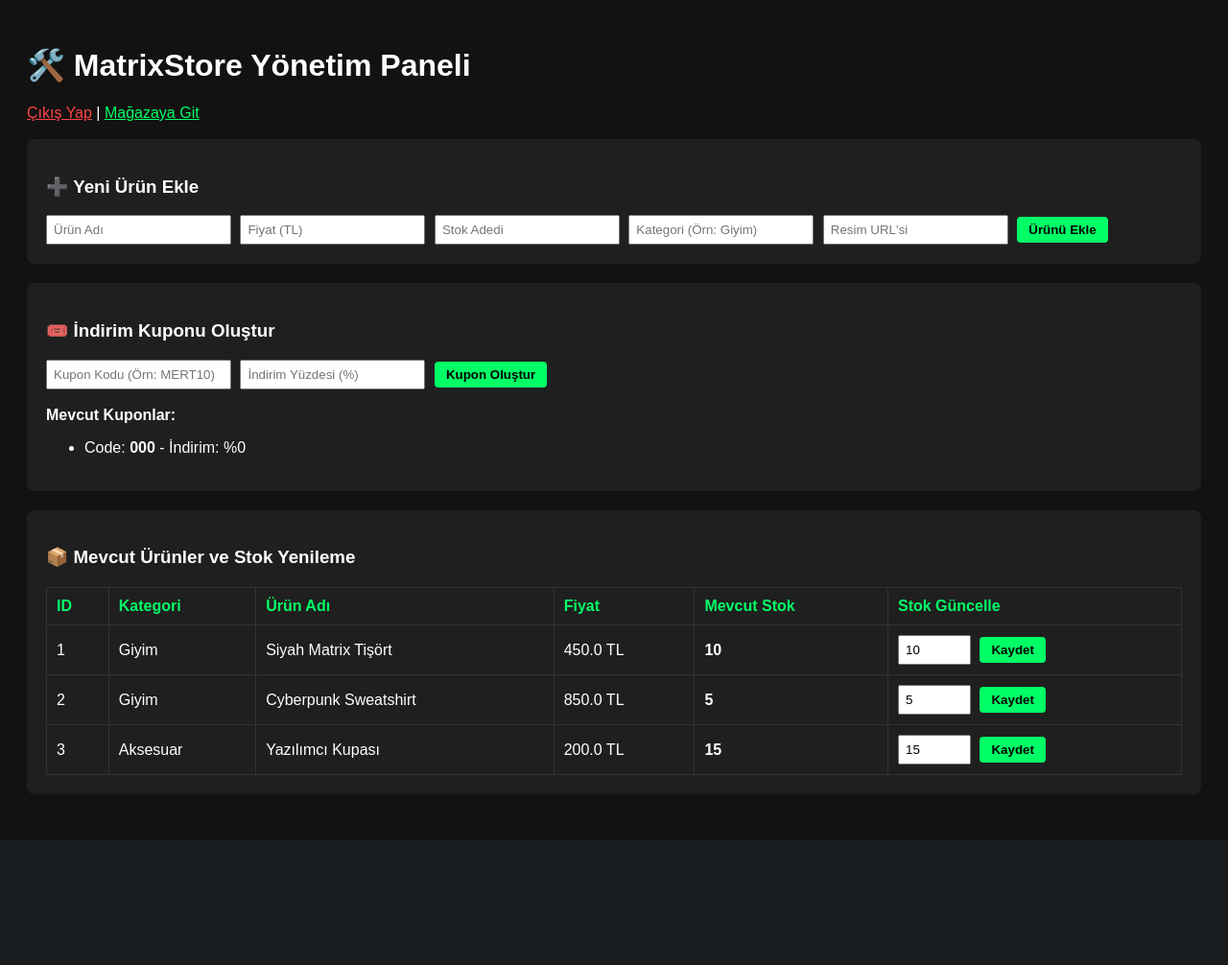
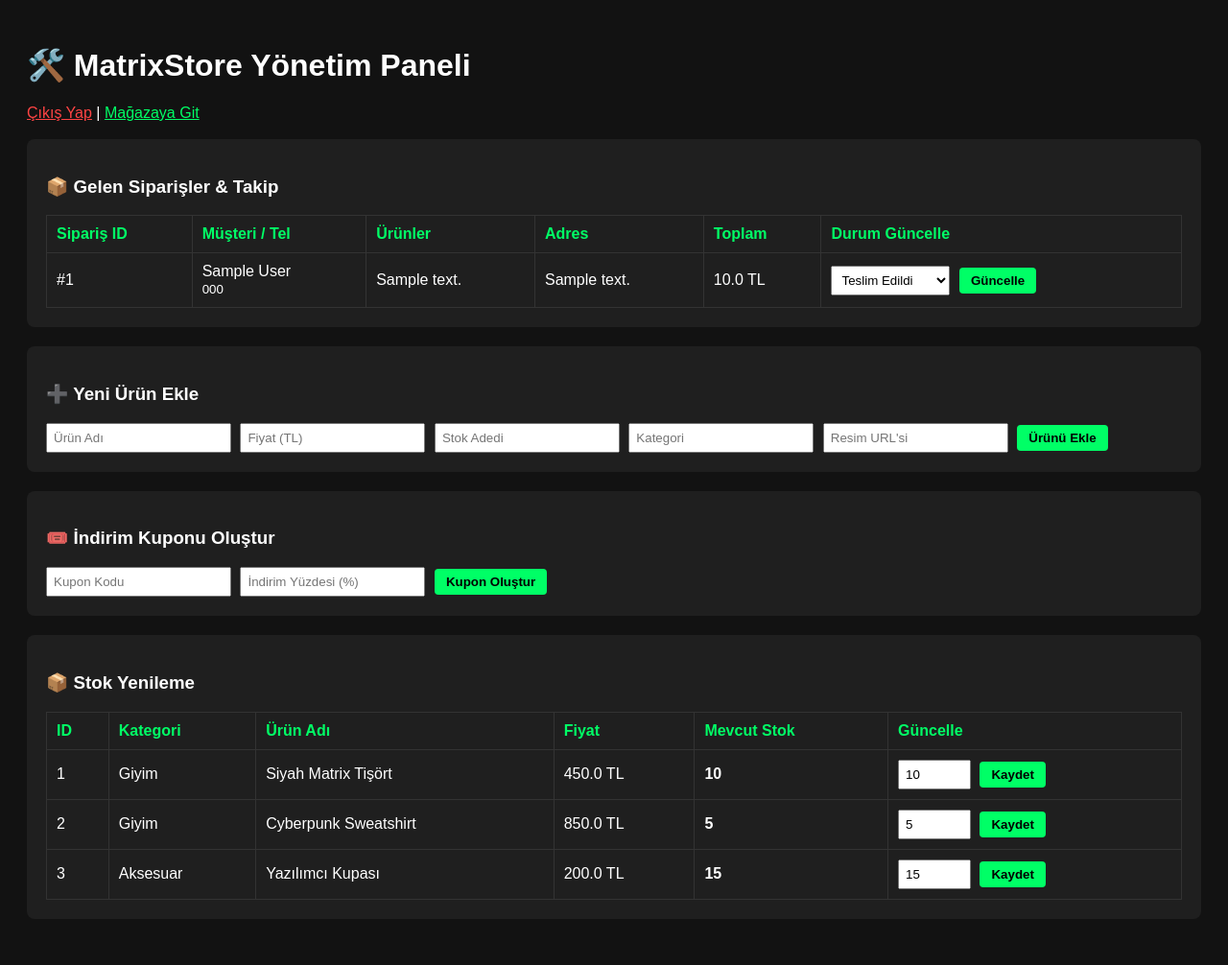
Before and after one commit to xFearless77/matrixstore, a Flask app: page /admin in a window 1280 px wide. Shown: the whole page at 96% size. Before the commit the page ends 808 px from the top, so only its background shows below. Run offline with Flask 3, Linux system fonts and the light colour scheme; the visitor is signed in with stand-in values (Sample User, id 1); data comes from the database, SQL or seed files in the repository; tables that the repository leaves empty hold one stand-in row (values such as "Sample post").

Commit message:
Musteri kayit, giris, siparis verme ve takip paneli eklendi

```diff
--- a/app.py
+++ b/app.py
@@ -1,6 +1,7 @@
 import os
 from flask import Flask, render_template, request, redirect, url_for, session, flash
 from flask_sqlalchemy import SQLAlchemy
+from werkzeug.security import generate_password_hash, check_password_hash
 
 app = Flask(__name__)
 app.secret_key = 'matrixstore_gizli_anahtar'
@@ -12,6 +13,12 @@ app.config['SQLALCHEMY_TRACK_MODIFICATIONS'] = False
 db = SQLAlchemy(app)
 
 # --- VERİTABANI MODELLERİ ---
+class User(db.Model):
+    id = db.Column(db.Integer, primary_key=True)
+    name = db.Column(db.String(100), nullable=False)
+    email = db.Column(db.String(120), unique=True, nullable=False)
+    password_hash = db.Column(db.String(200), nullable=False)
+
 class Product(db.Model):
     id = db.Column(db.Integer, primary_key=True)
     name = db.Column(db.String(100), nullable=False)
@@ -23,7 +30,17 @@ class Product(db.Model):
 class Coupon(db.Model):
     id = db.Column(db.Integer, primary_key=True)
     code = db.Column(db.String(20), unique=True, nullable=False)
-    discount_percent = db.Column(db.Integer, nullable=False) # Örn: 10 (%10)
+    discount_percent = db.Column(db.Integer, nullable=False)
+
+class Order(db.Model):
+    id = db.Column(db.Integer, primary_key=True)
+    user_id = db.Column(db.Integer, db.ForeignKey('user.id'), nullable=False)
+    full_name = db.Column(db.String(100), nullable=False)
+    address = db.Column(db.Text, nullable=False)
+    phone = db.Column(db.String(20), nullable=False)
+    total_price = db.Column(db.Float, nullable=False)
+    items_summary = db.Column(db.Text, nullable=False) # Örn: "2x Tişört, 1x Kupa"
+    status = db.Column(db.String(50), default="Hazırlanıyor") # Hazırlanıyor, Kargoda, Teslim Edildi
 
 with app.app_context():
     db.create_all()
@@ -50,7 +67,53 @@ def home():
     categories = [c[0] for c in categories]
 
     cart_count = len(session['cart'])
-    return render_template('index.html', products=products, categories=categories, cart_count=cart_count, selected_category=selected_category)
+    user_name = session.get('user_name')
+    return render_template('index.html', products=products, categories=categories, cart_count=cart_count, selected_category=selected_category, user_name=user_name)
+
+@app.route('/register', methods=['GET', 'POST'])
+def register():
+    if request.method == 'POST':
+        name = request.form.get('name')
+        email = request.form.get('email')
+        password = request.form.get('password')
+
+        existing_user = User.query.filter_by(email=email).first()
+        if existing_user:
+            flash("Bu e-posta adresi zaten kayıtlı!", "error")
+            return redirect(url_for('register'))
+
+        hashed_pw = generate_password_hash(password, method='scrypt')
+        new_user = User(name=name, email=email, password_hash=hashed_pw)
+        db.session.add(new_user)
+        db.session.commit()
+
+        flash("Kayıt başarılı! Şimdi giriş yapabilirsiniz.", "success")
+        return redirect(url_for('login'))
+
+    return render_template('register.html')
+
+@app.route('/login', methods=['GET', 'POST'])
+def login():
+    if request.method == 'POST':
+        email = request.form.get('email')
+        password = request.form.get('password')
+
+        user = User.query.filter_by(email=email).first()
+        if user and check_password_hash(user.password_hash, password):
+            session['user_id'] = user.id
+            session['user_name'] = user.name
+            flash(f"Hoş geldin, {user.name}!", "success")
+            return redirect(url_for('home'))
+        else:
+            flash("E-posta veya şifre hatalı!", "error")
+
+    return render_template('login.html')
+
+@app.route('/logout')
+def logout():
+    session.pop('user_id', None)
+    session.pop('user_name', None)
+    return redirect(url_for('home'))
 
 @app.route('/add_to_cart/<int:product_id>')
 def add_to_cart(product_id):
@@ -83,6 +146,54 @@ def apply_coupon():
         flash("Geçersiz kupon kodu!", "error")
     return redirect(url_for('view_cart'))
 
+@app.route('/checkout', methods=['GET', 'POST'])
+def checkout():
+    if 'user_id' not in session:
+        flash("Sipariş verebilmek için lütfen önce giriş yapın!", "error")
+        return redirect(url_for('login'))
+
+    cart = session.get('cart', [])
+    if not cart:
+        return redirect(url_for('home'))
+
+    subtotal = sum(item['price'] for item in cart)
+    discount = session.get('discount', 0)
+    total_price = subtotal * (1 - discount / 100)
+
+    if request.method == 'POST':
+        full_name = request.form.get('full_name')
+        address = request.form.get('address')
+        phone = request.form.get('phone')
+
+        items_summary = ", ".join([item['name'] for item in cart])
+
+        new_order = Order(
+            user_id=session['user_id'],
+            full_name=full_name,
+            address=address,
+            phone=phone,
+            total_price=total_price,
+            items_summary=items_summary
+        )
+        db.session.add(new_order)
+        db.session.commit()
+
+        # Sepeti ve indirimi temizle
+        session.pop('cart', None)
+        session.pop('discount', None)
+
+        flash("Siparişiniz başarıyla alındı! Teşekkür ederiz.", "success")
+        return redirect(url_for('my_orders'))
+
+    return render_template('checkout.html', total_price=total_price)
+
+@app.route('/my_orders')
+def my_orders():
+    if 'user_id' not in session:
+        return redirect(url_for('login'))
+    orders = Order.query.filter_by(user_id=session['user_id']).order_by(Order.id.desc()).all()
+    return render_template('my_orders.html', orders=orders)
+
 @app.route('/clear_cart')
 def clear_cart():
     session.pop('cart', None)
@@ -111,7 +222,8 @@ def admin_panel():
         return redirect(url_for('admin_login'))
     products = Product.query.all()
     coupons = Coupon.query.all()
-    return render_template('admin.html', products=products, coupons=coupons)
+    orders = Order.query.order_by(Order.id.desc()).all()
+    return render_template('admin.html', products=products, coupons=coupons, orders=orders)
 
 @app.route('/admin/update_stock/<int:product_id>', methods=['POST'])
 def update_stock(product_id):
@@ -150,6 +262,16 @@ def add_coupon():
     db.session.commit()
     return redirect(url_for('admin_panel'))
 
+@app.route('/admin/update_order/<int:order_id>', methods=['POST'])
+def update_order(order_id):
+    if not session.get('admin_logged_in'):
+        return redirect(url_for('admin_login'))
+    status = request.form.get('status')
+    order = Order.query.get_or_404(order_id)
+    order.status = status
+    db.session.commit()
+    return redirect(url_for('admin_panel'))
+
 @app.route('/admin/logout')
 def admin_logout():
     session.pop('admin_logged_in', None)
--- a/templates/admin.html
+++ b/templates/admin.html
@@ -5,11 +5,11 @@
     <title>Yönetim Paneli - MatrixStore</title>
     <style>
         body { font-family: Arial, sans-serif; background: #121212; color: #fff; padding: 20px; }
-        table { width: 100%; border-collapse: collapse; margin-top: 20px; }
+        table { width: 100%; border-collapse: collapse; margin-top: 15px; }
         th, td { border: 1px solid #333; padding: 10px; text-align: left; }
         th { background: #1f1f1f; color: #00ff66; }
         .card { background: #1f1f1f; padding: 20px; margin-bottom: 20px; border-radius: 8px; }
-        input { padding: 6px; margin-right: 5px; }
+        input, select { padding: 6px; margin-right: 5px; }
         .btn { padding: 6px 12px; background: #00ff66; color: #000; font-weight: bold; border: none; cursor: pointer; border-radius: 4px; }
     </style>
 </head>
@@ -19,12 +19,45 @@
 
     <br><br>
     <div class="card">
+        <h3>📦 Gelen Siparişler & Takip</h3>
+        <table>
+            <tr>
+                <th>Sipariş ID</th>
+                <th>Müşteri / Tel</th>
+                <th>Ürünler</th>
+                <th>Adres</th>
+                <th>Toplam</th>
+                <th>Durum Güncelle</th>
+            </tr>
+            {% for order in orders %}
+            <tr>
+                <td>#{{ order.id }}</td>
+                <td>{{ order.full_name }}<br><small>{{ order.phone }}</small></td>
+                <td>{{ order.items_summary }}</td>
+                <td>{{ order.address }}</td>
+                <td>{{ order.total_price }} TL</td>
+                <td>
+                    <form action="/admin/update_order/{{ order.id }}" method="POST">
+                        <select name="status">
+                            <option value="Hazırlanıyor" {% if order.status == 'Hazırlanıyor' %}selected{% endif %}>Hazırlanıyor</option>
+                            <option value="Kargoya Verildi" {% if order.status == 'Kargoya Verildi' %}selected{% endif %}>Kargoya Verildi</option>
+                            <option value="Teslim Edildi" {% if order.status == 'Teslim Edildi' %}selected{% endif %}>Teslim Edildi</option>
+                        </select>
+                        <button type="submit" class="btn">Güncelle</button>
+                    </form>
+                </td>
+            </tr>
+            {% endfor %}
+        </table>
+    </div>
+
+    <div class="card">
         <h3>➕ Yeni Ürün Ekle</h3>
         <form action="/admin/add_product" method="POST">
             <input type="text" name="name" placeholder="Ürün Adı" required>
             <input type="number" step="0.01" name="price" placeholder="Fiyat (TL)" required>
             <input type="number" name="stock" placeholder="Stok Adedi" required>
-            <input type="text" name="category" placeholder="Kategori (Örn: Giyim)" required>
+            <input type="text" name="category" placeholder="Kategori" required>
             <input type="text" name="image_url" placeholder="Resim URL'si">
             <button type="submit" class="btn">Ürünü Ekle</button>
         </form>
@@ -33,21 +66,14 @@
     <div class="card">
         <h3>🎟️ İndirim Kuponu Oluştur</h3>
         <form action="/admin/add_coupon" method="POST">
-            <input type="text" name="code" placeholder="Kupon Kodu (Örn: MERT10)" required>
+            <input type="text" name="code" placeholder="Kupon Kodu" required>
             <input type="number" name="discount" placeholder="İndirim Yüzdesi (%)" required>
             <button type="submit" class="btn">Kupon Oluştur</button>
         </form>
-        <br>
-        <strong>Mevcut Kuponlar:</strong>
-        <ul>
-            {% for coupon in coupons %}
-                <li>Code: <strong>{{ coupon.code }}</strong> - İndirim: %{{ coupon.discount_percent }}</li>
-            {% endfor %}
-        </ul>
     </div>
 
     <div class="card">
-        <h3>📦 Mevcut Ürünler ve Stok Yenileme</h3>
+        <h3>📦 Stok Yenileme</h3>
         <table>
             <tr>
                 <th>ID</th>
@@ -55,7 +81,7 @@
                 <th>Ürün Adı</th>
                 <th>Fiyat</th>
                 <th>Mevcut Stok</th>
-                <th>Stok Güncelle</th>
+                <th>Güncelle</th>
             </tr>
             {% for product in products %}
             <tr>
--- a/templates/cart.html
+++ b/templates/cart.html
@@ -8,7 +8,7 @@
         ul { list-style: none; padding: 0; }
         li { background: #1f1f1f; margin: 10px auto; padding: 10px; width: 350px; border-radius: 5px; display: flex; align-items: center; justify-content: space-between; }
         li img { width: 50px; height: 50px; object-fit: cover; border-radius: 4px; }
-        .btn { display: inline-block; padding: 10px 20px; background: #00ff66; color: #000; text-decoration: none; font-weight: bold; border-radius: 5px; margin-top: 20px; }
+        .btn { display: inline-block; padding: 10px 20px; background: #00ff66; color: #000; text-decoration: none; font-weight: bold; border-radius: 5px; margin-top: 10px; }
         .coupon-box { margin: 20px 0; }
         input { padding: 8px; }
         button { padding: 8px 15px; background: #00ff66; border: none; font-weight: bold; cursor: pointer; }
@@ -53,6 +53,8 @@
         {% endif %}
 
         <br>
+        <a href="/checkout" class="btn" style="font-size: 18px; padding: 12px 30px;">✅ Siparişi Tamamla</a>
+        <br><br>
         <a href="/clear_cart" style="color: #ff4444;">Sepeti Temizle</a>
     {% else %}
         <p>Sepetiniz henüz boş.</p>
```
Also changed, not shown: templates/checkout.html (added, +31 -0 lines), templates/index.html (+12 -2 lines), templates/login.html (added, +33 -0 lines), templates/my_orders.html (added, +31 -0 lines), templates/register.html (added, +34 -0 lines).
